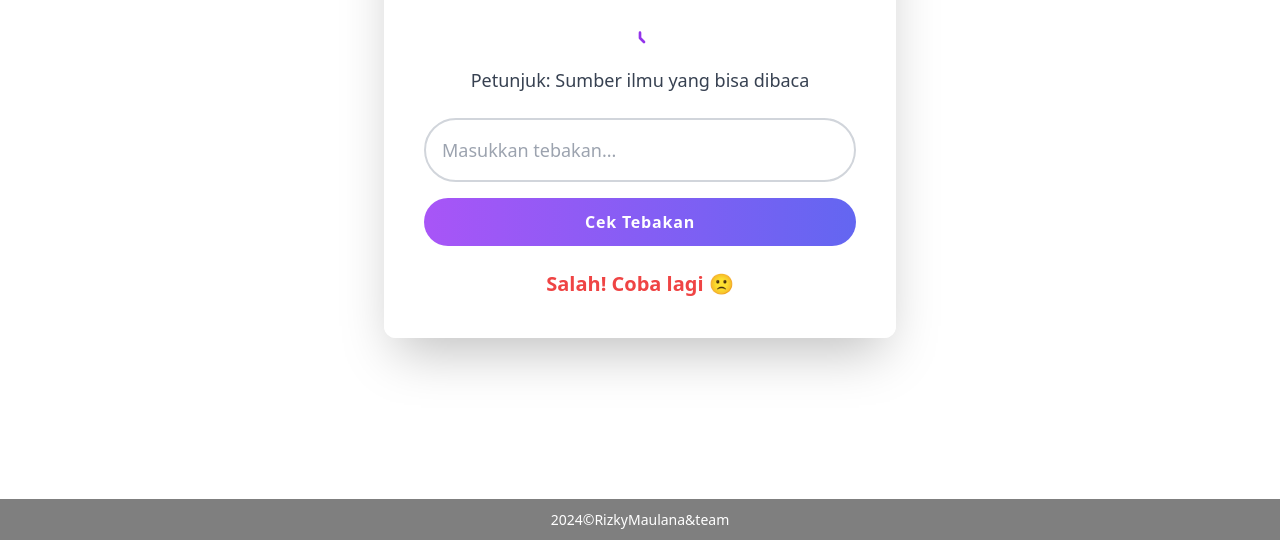
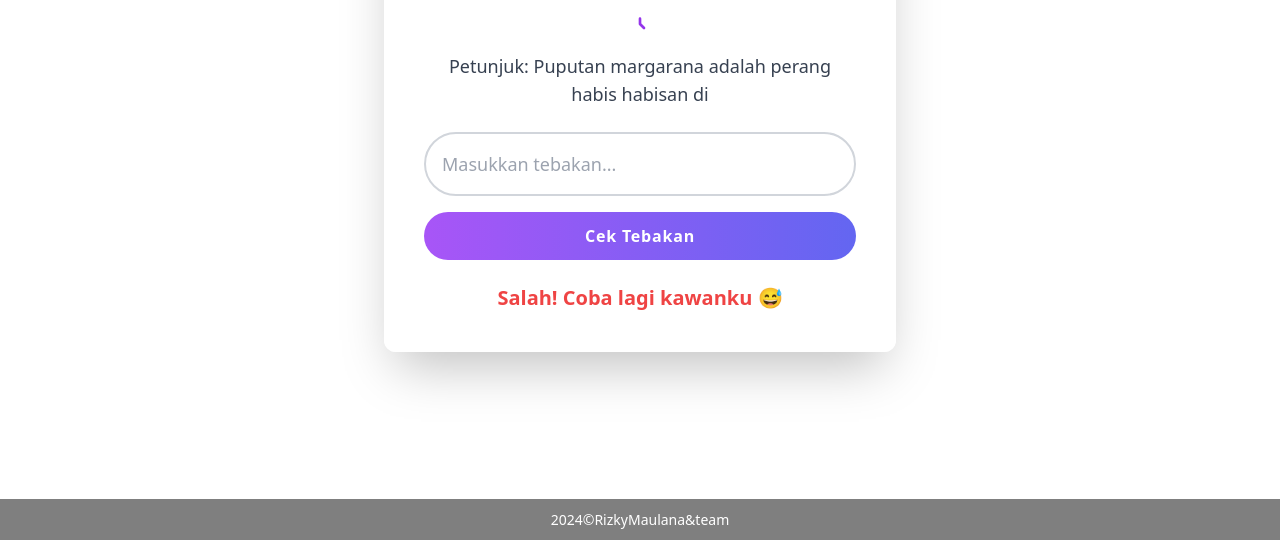
Before and after one commit to Rizkyyfrost/SIKATA, a plain HTML site: page index.html in a window 1280 px wide. Both pictures are taken after a click on the button "Cek Tebakan". Shown: the part 260-800 px from the top of the page. Drawn offline with nearby package versions, Linux system fonts and the light colour scheme.

Commit message:
Update index.html

```diff
--- a/index.html
+++ b/index.html
@@ -81,8 +81,13 @@
             { word: 'mobil', hint: 'Kendaraan beroda empat' },
             { word: '2030', hint: 'Roda tanpa ban dibuat masal pada tahun' },
             { word: 'buku', hint: 'Sumber ilmu yang bisa dibaca' },
-            { word: 'gitar', hint: 'Alat musik dengan dawai' },
-            { word: 'Jerman', hint: 'Negara yang kalah pada perang dunia ke 2' }
+            { word: 'sasando', hint: 'Alat musik yang diciptakan di Indonesia bagian timur' },
+            { word: 'Jerman', hint: 'Negara yang kalah pada perang dunia ke 2' },
+            { word: 'Bali', hint: 'Puputan margarana adalah perang habis habisan di' },
+            { word: 'Graham bell', hint: 'Perancang smartphone' },
+            { word: 'N65', hint: 'Node chipset tertua di dunia' },
+            { word: 'Suriname', hint: 'Negara yang paling banyak orang jawanya selain Indonesia ' },
+            { word: 'smkn54', hint: 'Perancang web ini bangga kepada sekolah ' },
         ];
 
         let currentWord = {};
@@ -99,12 +104,12 @@
             result.classList.remove('opacity-0');
 
             if (userGuess === currentWord.word.toLowerCase()) { // Samakan dengan jawaban juga menjadi huruf kecil
-                result.innerText = "Selamat! Tebakan kamu benar 🎉";
+                result.innerText = "Selamat! Tebakanmu benar 🔥"; di
                 result.style.color = "#10B981";
                 result.classList.add('animate-bounce');
                 setTimeout(setNewWord, 2000); // Menampilkan soal baru setelah 2 detik
             } else {
-                result.innerText = "Salah! Coba lagi 🙁";
+                result.innerText = "Salah! Coba lagi kawanku 😅";
                 result.style.color = "#EF4444";
                 result.classList.add('animate-shake');
             }
```
